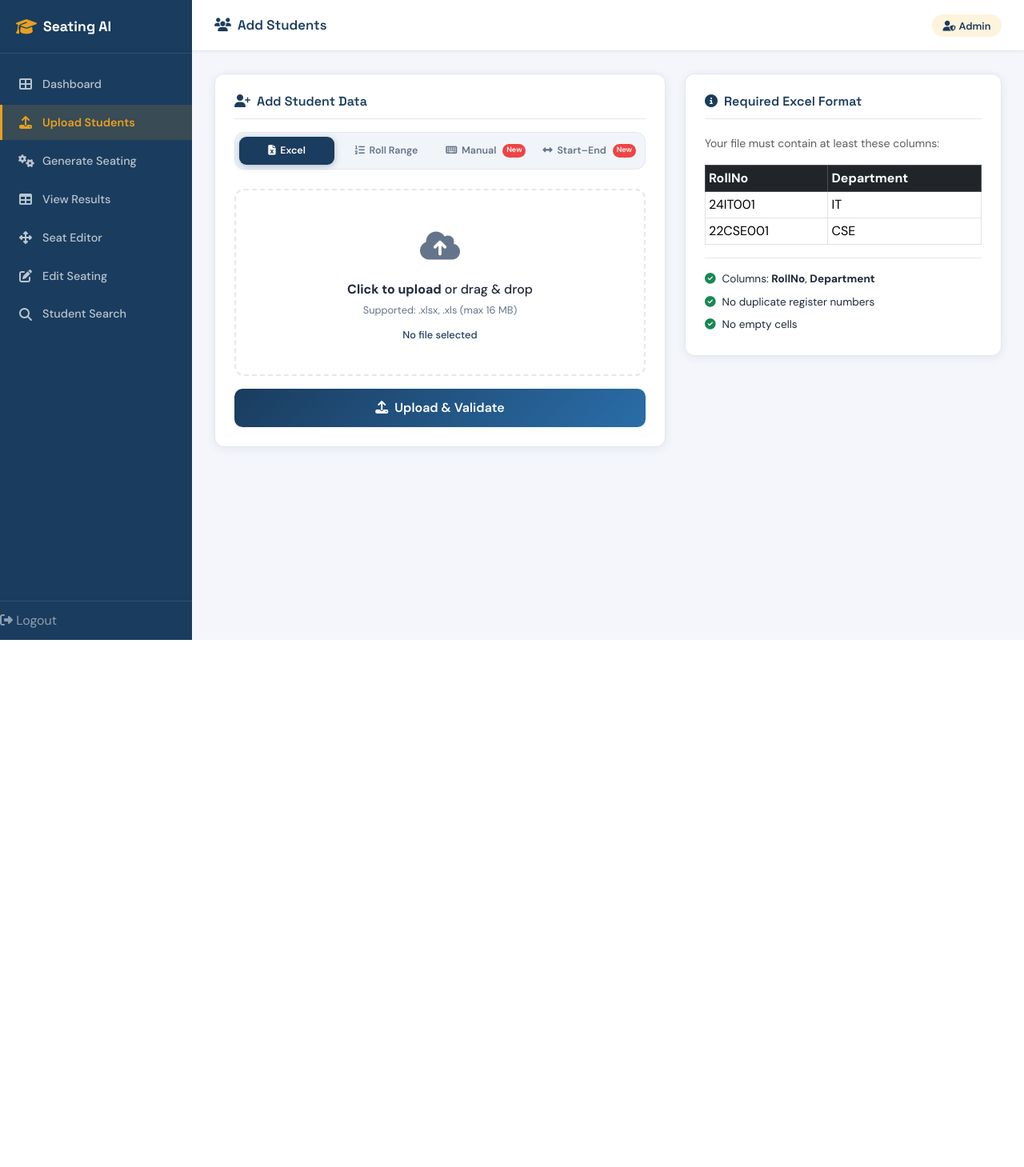
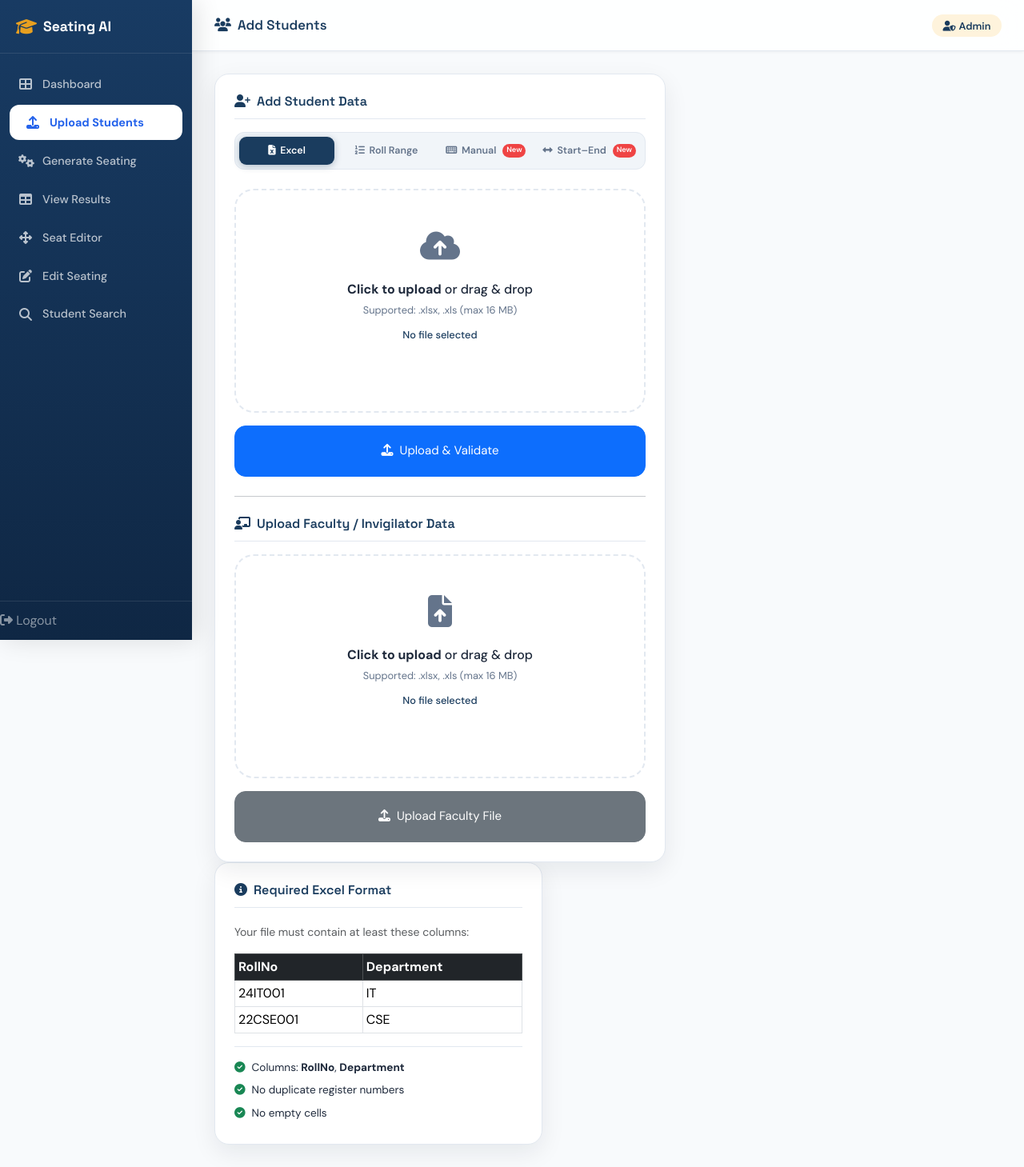
Before and after one commit to SushmaJettiboyina/Smart-Examination-Seating-System, a Flask app: page /upload in a window 1280 px wide. Shown: the whole page at 80% size. Before the commit the page ends 800 px from the top, so only its background shows below. Run offline with Flask 3, Linux system fonts and the light colour scheme; the visitor is signed in with stand-in values (Sample User, id 1); some libraries are stand-ins or nearby versions.

Commit message:
changes done

```diff
--- a/app.py
+++ b/app.py
@@ -18,7 +18,13 @@
 
 from config import Config
 from auth import login_required, check_credentials, login_user, logout_user
-from excel_loader import load_students_from_excel, validate_excel_format, get_department_summary
+from excel_loader import (
+    load_students_from_excel,
+    validate_excel_format,
+    validate_faculty_excel_format,
+    load_faculty_from_excel,
+    get_department_summary,
+)
 from seating_algorithm import (generate_multiple_hall_distribution, get_seating_stats,
                                 validate_hall_layouts)
 from pdf_generator import generate_all_pdfs
@@ -91,7 +97,7 @@
     return lookup
 
 
-def assign_invigilators(halls, rotation_seed=None, force=False):
+def assign_invigilators(halls, faculty_data=None, rotation_seed=None, force=False):
     """
     Ensure each hall dict has an 'invigilator' key.
 
@@ -114,10 +120,48 @@
     # Work on a shallow copy so callers can call this repeatedly with
     # different seeds without mutating the original list in-place.
     new_halls = [dict(h) for h in halls]
+    faculty_rows = faculty_data or []
+
+    def normalize_value(value):
+        if value is None:
+            return ''
+        return str(value).strip().lower()
+
+    mapped_by_number = {}
+    mapped_by_name = {}
+    generic_faculty = []
+    for row in faculty_rows:
+        invigilator = str(row.get('invigilator', '')).strip()
+        if not invigilator:
+            continue
+        hall_number = normalize_value(row.get('hall_number'))
+        hall_name = normalize_value(row.get('hall_name'))
+        if hall_number:
+            mapped_by_number[hall_number] = invigilator
+        elif hall_name:
+            mapped_by_name[hall_name] = invigilator
+        else:
+            generic_faculty.append(invigilator)
     for idx, hall in enumerate(new_halls):
         existing = str(hall.get('invigilator', '')).strip()
         if existing and not force:
             continue
+
+        hall_number_norm = normalize_value(hall.get('hall_number'))
+        hall_name_norm = normalize_value(hall.get('hall_name'))
+
+        invigilator = None
+        if hall_number_norm and hall_number_norm in mapped_by_number:
+            invigilator = mapped_by_number[hall_number_norm]
+        elif hall_name_norm and hall_name_norm in mapped_by_name:
+            invigilator = mapped_by_name[hall_name_norm]
+        elif generic_faculty:
+            invigilator = generic_faculty.pop(0)
+
+        if invigilator:
+            hall['invigilator'] = invigilator
+            continue
+
         pick = pool[(idx + seed) % len(pool)]
         hall['invigilator'] = pick
 
@@ -206,11 +250,116 @@
         save_session_data('students',     students)
         save_session_data('dept_summary', get_department_summary(students))
         session['excel_filename'] = filename
+        session.pop('faculty_filename', None)
+        session.pop('faculty_data', None)
 
         flash(f'✓ {message}', 'success')
         return redirect(url_for('generate'))
 
     return render_template('upload.html')
+
+
+@app.route('/upload-faculty', methods=['POST'])
+@login_required
+def upload_faculty():
+    if 'faculty_file' not in request.files:
+        flash('No faculty file selected.', 'danger')
+        return redirect(url_for('upload'))
+
+    file = request.files['faculty_file']
+    if not file.filename:
+        flash('No faculty file selected.', 'danger')
+        return redirect(url_for('upload'))
+    if not allowed_file(file.filename, Config.ALLOWED_EXTENSIONS):
+        flash('Invalid file type. Please upload .xlsx or .xls.', 'danger')
+        return redirect(url_for('upload'))
+
+    filename = secure_filename(f"faculty_{datetime.now().strftime('%Y%m%d_%H%M%S')}.xlsx")
+    filepath = os.path.join(Config.UPLOAD_FOLDER, filename)
+    file.save(filepath)
+
+    is_valid, message = validate_faculty_excel_format(filepath)
+    if not is_valid:
+        os.remove(filepath)
+        flash(f'Validation failed: {message}', 'danger')
+        return redirect(url_for('upload'))
+
+    faculty, error = load_faculty_from_excel(filepath)
+    if error:
+        flash(f'Error loading faculty: {error}', 'danger')
+        return redirect(url_for('upload'))
+
+    save_session_data('faculty_data', faculty)
+    session['faculty_filename'] = filename
+
+    flash(f'✓ {message}', 'success')
+    return redirect(url_for('generate'))
+
+
+@app.route('/generate-manual-faculty', methods=['POST'])
+@login_required
+def generate_manual_faculty():
+    manual_input = request.form.get('manual_faculty', '').strip()
+    if not manual_input:
+        flash('Please enter at least one faculty entry.', 'danger')
+        return redirect(url_for('upload'))
+
+    import re
+    tokens = re.split(r'[\r\n,]+', manual_input)
+    faculty = []
+    for t in tokens:
+        s = t.strip()
+        if not s:
+            continue
+        # support 'hall:invigilator' or 'hall|invigilator' or 'hall->invigilator'
+        parts = re.split(r'\s*(?:\||:|->)\s*', s, maxsplit=1)
+        if len(parts) == 2:
+            left, right = parts[0].strip(), parts[1].strip()
+            hall_number = None
+            hall_name = None
+            if left.isdigit():
+                hall_number = int(left)
+            else:
+                hall_name = left
+            faculty.append({'hall_number': hall_number, 'hall_name': hall_name, 'invigilator': right})
+        else:
+            faculty.append({'hall_number': None, 'hall_name': None, 'invigilator': s})
+
+    if not faculty:
+        flash('No valid faculty entries found.', 'danger')
+        return redirect(url_for('upload'))
+
+    save_session_data('faculty_data', faculty)
+    session['faculty_manual_input'] = manual_input
+    session.pop('faculty_filename', None)
+
+    flash(f'✓ {len(faculty)} faculty entries loaded from manual input.', 'success')
+    return redirect(url_for('generate'))
+
+
+@app.route('/generate-faculty', methods=['POST'])
+@login_required
+def generate_faculty():
+    try:
+        count = int(request.form.get('faculty_count', 0))
+    except Exception:
+        count = 0
+    prefix = request.form.get('faculty_prefix', 'Faculty').strip()
+
+    if count <= 0:
+        flash('Please enter a positive number of faculty to generate.', 'danger')
+        return redirect(url_for('upload'))
+
+    faculty = []
+    for i in range(1, count + 1):
+        faculty.append({'hall_number': None, 'hall_name': None, 'invigilator': f"{prefix} {i}"})
+
+    save_session_data('faculty_data', faculty)
+    session['faculty_generated'] = {'count': count, 'prefix': prefix}
+    session.pop('faculty_filename', None)
+
+    flash(f'✓ Generated {count} faculty entries with prefix "{prefix}".', 'success')
+    return redirect(url_for('generate'))
 
 
 # ---------------------------------------------------------------------------
@@ -393,10 +542,14 @@
                 h['hall_name'] = f"Hall {h['hall_number']}"
 
         # Ensure every hall has an assigned invigilator (faculty)
+        faculty_data = load_session_data('faculty_data') or []
         try:
+            if faculty_data:
+                halls = assign_invigilators(halls, faculty_data=faculty_data)
+            else:
+                halls = assign_invigilators(halls)
+        except Exception:
             halls = assign_invigilators(halls)
-        except Exception:
-            pass
 
         stats     = get_seating_stats(halls)
         pdf_files = generate_all_pdfs(halls, exam_info, Config.PDF_FOLDER)
--- a/pdf_generator.py
+++ b/pdf_generator.py
@@ -1,6 +1,5 @@
 # pdf_generator.py - ReportLab PDF Generator  v5
 # v5 CHANGES:
-#   - Clickable link paragraph placed BELOW each QR code (vertically stacked in cell)
 #   - PDF header shows: College Name, Exam Name (Paper Name), Hall Name, Exam Date, Start Time, End Time
 #   - All roll_no references replaced with register_number
 
--- a/static/css/style.css
+++ b/static/css/style.css
@@ -12,15 +12,15 @@
   --accent-light: #fef3dc;
   --sidebar-w:    240px;
   --topbar-h:     64px;
-  --bg:           #f4f6fb;
+  --bg:           #F8FAFC;
   --card-bg:      #ffffff;
   --border:       #e2e8f0;
   --text:         #1e293b;
   --text-muted:   #64748b;
   --success:      #22c55e;
   --danger:       #ef4444;
-  --radius:       12px;
-  --shadow:       0 2px 12px rgba(26,60,94,.08);
+  --radius:       18px;
+  --shadow: 0 10px 30px rgba(15,23,42,.08);
 }
 
 * { box-sizing: border-box; margin: 0; padding: 0; }
@@ -156,6 +170,8 @@
   top: 0; left: 0;
   z-index: 100;
   transition: width .25s;
+  box-shadow: 5px 0 30px rgba(0,0,0,.12);
+  background:linear-gradient(180deg,#183B63,#0F2744);
 }
 
 .sidebar-brand {
@@ -201,11 +217,14 @@
   color: #fff;
 }
 
-.sidebar-nav .nav-link.active {
-  background: rgba(232,160,32,.15);
-  color: var(--accent);
-  border-left-color: var(--accent);
-  font-weight: 600;
+
+.sidebar-nav .nav-link.active{
+    background:white;
+    color:#2563EB;
+    border-radius:12px;
+    margin:0 12px;
+    border-left:none;
+    font-weight:700;
 }
 
 .sidebar-footer {
@@ -241,6 +260,8 @@
   top: 0;
   z-index: 50;
   box-shadow: 0 1px 4px rgba(0,0,0,.05);
+  backdrop-filter:blur(18px);
+  background:rgba(255,255,255,.85);
 }
 
 .topbar-title h4 {
@@ -425,11 +447,14 @@
 /* Drop Zone */
 .drop-zone {
   border: 2px dashed var(--border);
-  border-radius: var(--radius);
+  border-radius:24px;
   padding: 2.5rem 1.5rem;
   text-align: center;
   cursor: pointer;
   transition: border-color .2s, background .2s;
+  min-height:280px;
+
+
 }
 
 .drop-zone:hover, .drop-zone.drag-over {
@@ -449,13 +474,18 @@
   font-weight: 500;
 }
 
-.btn-upload, .btn-generate {
-  background: linear-gradient(135deg, var(--primary), #2a6da8);
-  border: none;
-  border-radius: 10px;
-  padding: .75rem 1.5rem;
-  font-weight: 600;
-  transition: transform .15s, box-shadow .15s;
+
+.btn-upload,
+.btn-generate{
+    border-radius:14px;
+    height:64px;
+    font-size:15px;
+    transition:.3s;
+}
+
+.btn-upload:hover,
+.btn-generate:hover{
+    transform:translateY(-3px);
 }
 
 .btn-upload:hover, .btn-generate:hover {
--- a/templates/upload.html
+++ b/templates/upload.html
@@ -152,6 +152,7 @@
                                 <i class="fas fa-upload me-2"></i>Upload &amp; Validate
                             </button>
                         </form>
+
                     </div>
 
                     <!-- PANEL 2: Roll Range -->
@@ -270,9 +271,24 @@
                             </button>
                         </form>
                     </div>
-
+                    <hr class="my-4">
+                        <h5 class="form-card-title mb-3"><i class="fas fa-chalkboard-teacher me-2"></i>Upload Faculty / Invigilator Data</h5>
+                        <form method="POST" action="{{ url_for('upload_faculty') }}" enctype="multipart/form-data">
+                            <div class="drop-zone" id="dropZoneFaculty" onclick="document.getElementById('facultyFile').click()">
+                                <div class="drop-zone-icon"><i class="fas fa-file-upload"></i></div>
+                                <div class="drop-zone-text"><strong>Click to upload</strong> or drag &amp; drop</div>
+                                <div class="drop-zone-hint">Supported: .xlsx, .xls (max 16 MB)</div>
+                                <div class="drop-zone-filename" id="selectedFacultyFileName">No file selected</div>
+                            </div>
+                            <input type="file" id="facultyFile" name="faculty_file" accept=".xlsx,.xls" class="d-none" onchange="updateFacultyFileName(this)">
+                            <button type="submit" class="btn btn-secondary w-100 mt-3 btn-upload">
+                                <i class="fas fa-upload me-2"></i>Upload Faculty File
+                            </button>
+                        </form>
+</div>
                 </div>
             </div>
+
 
             <!-- RIGHT: Info panels -->
             <div class="col-lg-5">
@@ -377,6 +393,10 @@
     document.getElementById('selectedFileName').textContent = input.files[0]?.name || 'No file selected';
     if (input.files[0]) document.getElementById('dropZone').classList.add('has-file');
 }
+function updateFacultyFileName(input) {
+    document.getElementById('selectedFacultyFileName').textContent = input.files[0]?.name || 'No file selected';
+    if (input.files[0]) document.getElementById('dropZoneFaculty').classList.add('has-file');
+}
 const dz = document.getElementById('dropZone');
 ['dragenter','dragover'].forEach(e => dz.addEventListener(e, ev => { ev.preventDefault(); dz.classList.add('drag-over'); }));
 ['dragleave','drop'].forEach(e =>     dz.addEventListener(e, ev => { ev.preventDefault(); dz.classList.remove('drag-over'); }));
```
Also changed, not shown: other parts of static/css/style.css (+31 -5 lines), excel_loader.py (+85 -0 lines), 4 other files.
